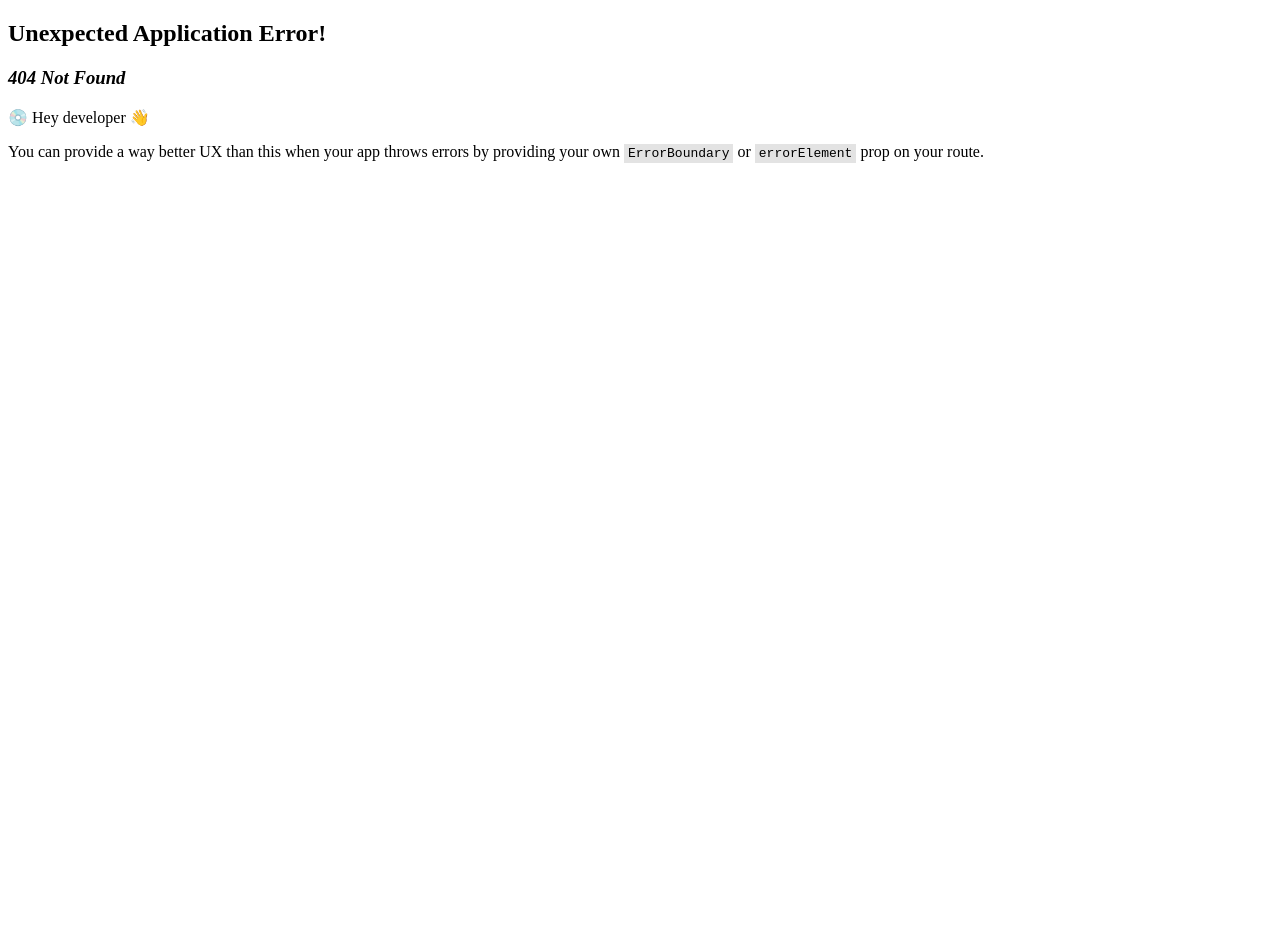
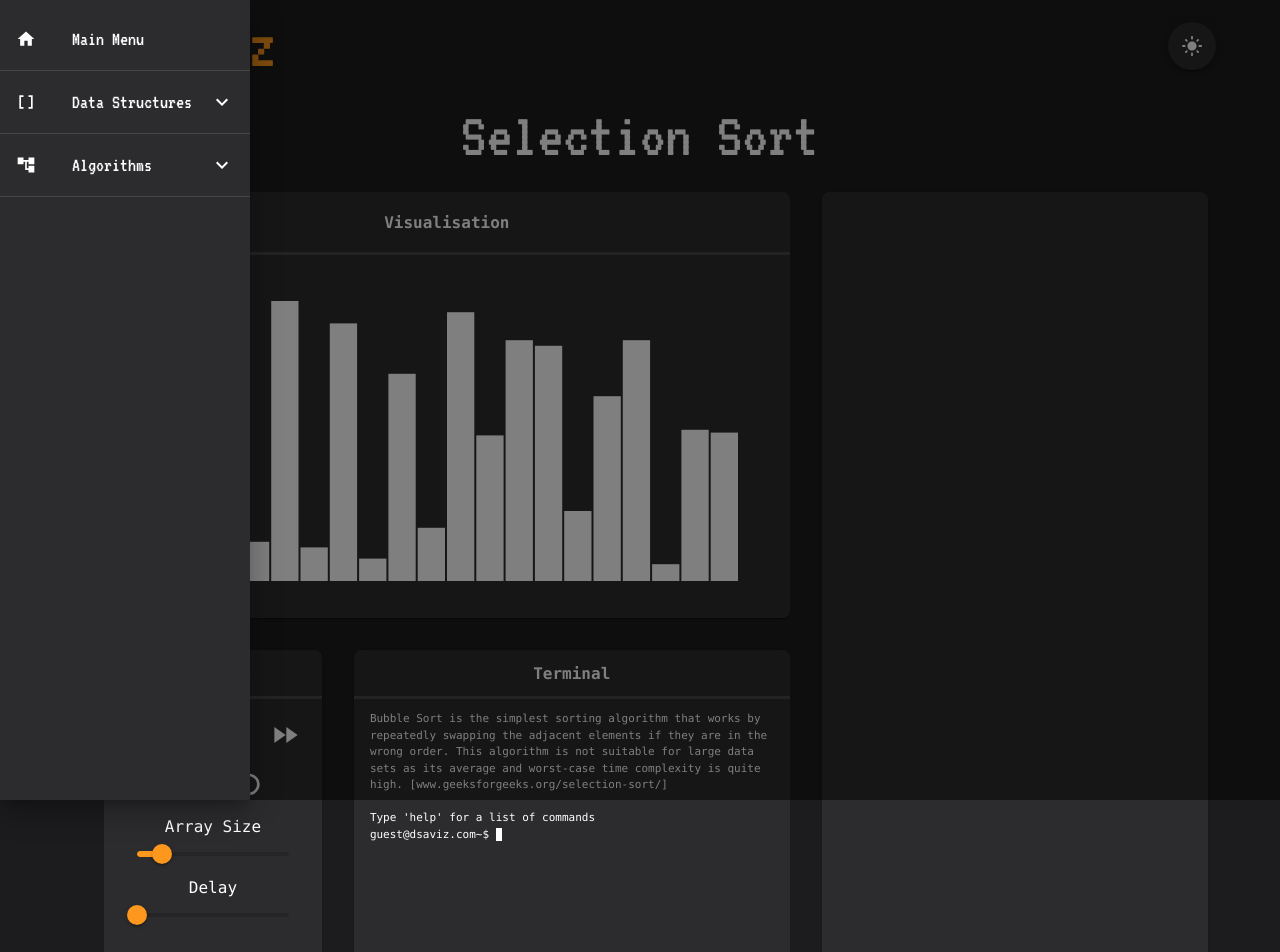
Before and after one commit to lukereed1/dsaviz, a React (Vite) app: page /selection-sort in a window 1280 px wide. Before the commit this address had no page. Shown: the top 952 px of the page. Before the commit the page ends 800 px from the top, so only its background shows below. Built offline with nearby package versions, Linux system fonts and the light colour scheme.

Commit message:
Files for selection, bubble, insertion and merge sort added

```diff
--- a/src/app/components/control-box/ControlBox.tsx
+++ b/src/app/components/control-box/ControlBox.tsx
@@ -9,9 +9,9 @@ import Slider from "@mui/material/Slider";
 import { Box, Divider, Typography } from "@mui/material";
 import { MutableRefObject, SyntheticEvent, useState } from "react";
 import ToolTipMessage from "./ToolTipMessage";
+import { generateRandomArray } from "../../util/util";
 
 interface Props {
-	generateRandomArray: (value: number) => number[];
 	algo: () => Promise<void>;
 	setData: (nums: number[]) => void;
 	setSortedIndices: (nums: number[]) => void;
@@ -32,7 +32,6 @@ export default function ControlBox(props: Props) {
 		sortingRef,
 		delayTimeRef,
 		algo,
-		generateRandomArray,
 		setData,
 		showValues,
 		nextStep,
@@ -108,7 +107,7 @@ export default function ControlBox(props: Props) {
 						<QuestionMarkIcon sx={styles.icon} />
 					</IconButton>
 				</ToolTipMessage>
-				<ToolTipMessage title="Play" top={true}>
+				<ToolTipMessage title={playing ? "Pause" : "Play"} top={true}>
 					<IconButton
 						aria-label="play/pause"
 						sx={styles.iconButton}
--- a/src/app/layout/MenuNestedList.tsx
+++ b/src/app/layout/MenuNestedList.tsx
@@ -17,6 +17,7 @@ interface MenuItem {
 	nested: boolean;
 	items?: SubMenuItem[];
 	menuToggle?: () => void;
+
 	open?: boolean;
 }
 
@@ -27,10 +28,17 @@ interface SubMenuItem {
 
 interface Props {
 	menuItems: MenuItem[];
+	handleMenu: () => void;
 }
 
 export default function NestedList(props: Props) {
 	const navigate = useNavigate();
+
+	function handleListItemButtonClick(path: string) {
+		props.handleMenu();
+		navigate(path);
+	}
+
 	return (
 		<List sx={styles.list}>
 			{props.menuItems.map((item) =>
@@ -50,7 +58,9 @@ export default function NestedList(props: Props) {
 							<List sx={styles.collapseList} disablePadding>
 								{item.items?.map((item) => (
 									<ListItemButton
-										onClick={() => navigate(item.path)}
+										onClick={() =>
+											handleListItemButtonClick(item.path)
+										}
 										sx={styles.collapseListItemButton}
 										key={item.label}>
 										{item.label}
@@ -63,7 +73,7 @@ export default function NestedList(props: Props) {
 				) : (
 					<Fragment key={item.label}>
 						<ListItemButton
-							onClick={() => navigate(item.path)}
+							onClick={() => handleListItemButtonClick(item.path)}
 							sx={styles.listItemButton}
 							key={item.label}>
 							<ListItemIcon>{item.icon}</ListItemIcon>
--- a/src/app/layout/SideMenu.tsx
+++ b/src/app/layout/SideMenu.tsx
@@ -52,7 +52,10 @@ export default function SideMenu() {
 			nested: true,
 			items: [
 				{ label: "Quick Sort", path: "/quick-sort" },
-				{ label: "Merge Sort", path: "#" },
+				{ label: "Bubble Sort", path: "/bubble-sort" },
+				{ label: "Selection Sort", path: "/selection-sort" },
+				{ label: "Insertion Sort", path: "/insertion-sort" },
+				{ label: "Merge Sort", path: "/merge-sort" },
 			],
 			menuToggle: () => handleAlgoMenu(),
 			open: algoMenuOpen,
@@ -62,7 +65,7 @@ export default function SideMenu() {
 	return (
 		<>
 			{/* onMouseEnter={handleMenu} */}
-			<Box sx={styles.sideMenuBox}>
+			<Box onMouseEnter={handleMenu} sx={styles.sideMenuBox}>
 				<List sx={styles.sideMenuList}>
 					{sideMenuItems.map(({ label, icon }) => (
 						<React.Fragment key={label}>
@@ -76,7 +79,10 @@ export default function SideMenu() {
 			</Box>
 			<Drawer anchor="left" open={menuOpen}>
 				<Box onMouseLeave={handleMenu} sx={styles.drawerBox}>
-					<NestedList menuItems={sideMenuItems} />
+					<NestedList
+						handleMenu={handleMenu}
+						menuItems={sideMenuItems}
+					/>
 				</Box>
 			</Drawer>
 		</>
--- a/src/app/util/util.ts
+++ b/src/app/util/util.ts
@@ -5,3 +5,12 @@ export function openNewTab(url: string) {
 export function delay(ms: number) {
 	return new Promise((resolve) => setTimeout(resolve, ms));
 }
+
+export function generateRandomArray(length: number) {
+	const arr = [];
+	for (let i = 0; i < length; i++) {
+		const randomNum = Math.floor(Math.random() * 100 + 1);
+		arr.push(randomNum);
+	}
+	return arr;
+}
--- /dev/null
+++ b/src/pages/algorithms/bubble-sort/BubbleSortPage.tsx
@@ -0,0 +1,84 @@
+import { useRef, useState } from "react";
+import AlgoPageTemplate from "../AlgoPageTemplate";
+import BarGraph from "../d3/BarGraph";
+import Terminal from "../../../app/components/terminal/TerminalWindow";
+import ControlBox from "../../../app/components/control-box/ControlBox";
+import { delay, generateRandomArray } from "../../../app/util/util";
+import CodeEditor from "../../../app/components/code-editor/CodeEditor";
+
+export default function BubbleSortPage() {
+	const [terminalOutputs, setTerminalOutputs] = useState<string[]>([
+		"Bubble Sort is the simplest sorting algorithm that works by repeatedly swapping the adjacent elements if they are in the wrong order. This algorithm is not suitable for large data sets as its average and worst-case time complexity is quite high. [www.geeksforgeeks.org/bubble-sort/]\n\nType 'help' for a list of commands",
+	]);
+	const [data, setData] = useState<number[]>(generateRandomArray(20));
+	const [dataSorted, setDataSorted] = useState<boolean>(false);
+	const [showValues, setShowValues] = useState<boolean>(false);
+	const [sortedIndices, setSortedIndices] = useState<number[]>([]);
+	const [indexComparison, setIndexComparison] = useState<
+		[number, number, number?] | undefined
+	>(undefined);
+	const sortingRef = useRef<boolean>(false);
+	const delayTimeRef = useRef<number>(0);
+	const stepResolveRef = useRef<() => void>();
+	const isPlayingRef = useRef<boolean>(false);
+
+	function stopSorting() {
+		sortingRef.current = false;
+		isPlayingRef.current = false;
+		setDataSorted(false);
+		setIndexComparison(undefined);
+		setSortedIndices([]);
+		stepResolveRef.current = undefined;
+	}
+
+	function stepThrough() {
+		if (isPlayingRef.current) return;
+		return new Promise<void>((resolve) => {
+			stepResolveRef.current = resolve;
+		});
+	}
+
+	function nextStep() {
+		if (stepResolveRef.current) {
+			stepResolveRef.current();
+		}
+	}
+
+	function displayValues() {
+		setShowValues(!showValues);
+	}
+
+	function printToTerminal(output: string) {
+		setTerminalOutputs((prevArray) => [...prevArray, output]);
+	}
+
+	return (
+		<AlgoPageTemplate
+			header={"Bubble Sort"}
+			visualisation={<BarGraph data={data} showValues={showValues} />}
+			controls={
+				<ControlBox
+					data={data}
+					arrayLength={data ? data.length : 4}
+					isPlayingRef={isPlayingRef}
+					sortingRef={sortingRef}
+					delayTimeRef={delayTimeRef}
+					setData={setData}
+					nextStep={nextStep}
+					stopSorting={stopSorting}
+					showValues={displayValues}
+					algo={undefined}
+					setSortedIndices={setSortedIndices}
+				/>
+			}
+			terminal={
+				<Terminal
+					terminalOutputs={terminalOutputs}
+					setTerminalOutputs={setTerminalOutputs}
+					header="bubble-sort"
+				/>
+			}
+			codeEditor={undefined}
+		/>
+	);
+}
--- /dev/null
+++ b/src/pages/algorithms/insertion-sort/InsertionSort.tsx
@@ -0,0 +1,17 @@
+import { useState } from "react";
+import { generateRandomArray } from "../../../app/util/util";
+import AlgoPageTemplate from "../AlgoPageTemplate";
+
+export default function InsertionSortPage() {
+	const [data, setData] = useState<number[]>(generateRandomArray(20));
+
+	return (
+		<AlgoPageTemplate
+			header={"Bubble Sort"}
+			visualisation={undefined}
+			controls={undefined}
+			terminal={undefined}
+			codeEditor={undefined}
+		/>
+	);
+}
--- /dev/null
+++ b/src/pages/algorithms/merge-sort/MergeSortPage.tsx
@@ -0,0 +1,17 @@
+import { useState } from "react";
+import { generateRandomArray } from "../../../app/util/util";
+import AlgoPageTemplate from "../AlgoPageTemplate";
+
+export default function MergeSortPage() {
+	const [data, setData] = useState<number[]>(generateRandomArray(20));
+
+	return (
+		<AlgoPageTemplate
+			header={"Bubble Sort"}
+			visualisation={undefined}
+			controls={undefined}
+			terminal={undefined}
+			codeEditor={undefined}
+		/>
+	);
+}
--- a/src/pages/algorithms/quick-sort/QuickSortPage.tsx
+++ b/src/pages/algorithms/quick-sort/QuickSortPage.tsx
@@ -3,7 +3,7 @@ import AlgoPageTemplate from "../AlgoPageTemplate";
 import BarGraph from "../d3/BarGraph";
 import Terminal from "../../../app/components/terminal/TerminalWindow";
 import ControlBox from "../../../app/components/control-box/ControlBox";
-import { delay } from "../../../app/util/util";
+import { delay, generateRandomArray } from "../../../app/util/util";
 import CodeEditor from "../../../app/components/code-editor/CodeEditor";
 import { quickSortFiles } from "./quickSortFiles";
 
@@ -23,15 +23,6 @@ export default function QuickSortPage() {
 	const delayTimeRef = useRef<number>(0);
 	const stepResolveRef = useRef<() => void>();
 	const isPlayingRef = useRef<boolean>(false);
-
-	function generateRandomArray(length: number) {
-		const arr = [];
-		for (let i = 0; i < length; i++) {
-			const randomNum = Math.floor(Math.random() * 100 + 1);
-			arr.push(randomNum);
-		}
-		return arr;
-	}
 
 	async function handleQuickSort() {
 		if (!data || dataSorted || sortingRef.current) return;
@@ -133,7 +124,6 @@ export default function QuickSortPage() {
 	}
 
 	return (
-		<>
 		<AlgoPageTemplate
 			header={"Quick Sort"}
 			visualisation={
@@ -157,7 +147,6 @@ export default function QuickSortPage() {
 					showValues={displayValues}
 					algo={handleQuickSort}
 					setSortedIndices={setSortedIndices}
-						generateRandomArray={generateRandomArray}
 				/>
 			}
 			terminal={
@@ -170,6 +159,5 @@ export default function QuickSortPage() {
 			codeEditor={
 				<CodeEditor files={quickSortFiles} />
 			}></AlgoPageTemplate>
-		</>
 	);
 }
--- a/src/pages/algorithms/quick-sort/quickSortFiles.ts
+++ b/src/pages/algorithms/quick-sort/quickSortFiles.ts
@@ -3,7 +3,8 @@ import JavaLogo from "../../../assets/java.svg";
 import JavascriptLogo from "../../../assets/js.svg";
 import CppLogo from "../../../assets/cpp.svg";
 
-const javascriptCode = `function partition(arr, low, high) {
+const javascriptCode = `// Quick sort JavaScript implementation
+function partition(arr, low, high) {
   let pivot = arr[high];
   let i = low - 1;
   for (let j = low; j <= high - 1; j++) {
@@ -30,7 +31,8 @@ quickSort(arr, 0, N - 1);
 console.log("Sorted array:");
 console.log(arr.join(" "));`;
 
-const pythonCode = `def partition(array, low, high):
+const pythonCode = `# Quick sort Python implementation
+def partition(array, low, high):
     pivot = array[high]
     i = low - 1
     for j in range(low, high):
@@ -54,7 +56,8 @@ if __name__ == '__main__':
     for x in array:
         print(x, end=" ")`;
 
-const javaCode = `import java.io.*;
+const javaCode = `// Quick sort Java implementation
+import java.io.*;
 
 class QuickSort {
     static void swap(int[] arr, int i, int j) {
@@ -98,7 +101,8 @@ class QuickSort {
         printArr(arr);
     }
 }`;
-const cppCode = `using namespace std;
+const cppCode = `// Quick sort C++ implementation
+using namespace std;
 
 int partition(int arr[], int low, int high) {
     int pivot = arr[high];
@@ -134,25 +138,25 @@ int main() {
 
 export const quickSortFiles = [
 	{
-		file: "quicksort.js",
+		file: "qsort.js",
 		language: "javascript",
 		code: javascriptCode,
 		icon: JavascriptLogo,
 	},
 	{
-		file: "quicksort.py",
+		file: "qsort.py",
 		language: "python",
 		code: pythonCode,
 		icon: PythonLogo,
 	},
 	{
-		file: "quicksort.java",
+		file: "qsort.java",
 		language: "java",
 		code: javaCode,
 		icon: JavaLogo,
 	},
 	{
-		file: "quicksort.cpp",
+		file: "qsort.cpp",
 		language: "cpp",
 		code: cppCode,
 		icon: CppLogo,
--- /dev/null
+++ b/src/pages/algorithms/selection-sort/SelectionSort.tsx
@@ -0,0 +1,84 @@
+import { useRef, useState } from "react";
+import AlgoPageTemplate from "../AlgoPageTemplate";
+import BarGraph from "../d3/BarGraph";
+import Terminal from "../../../app/components/terminal/TerminalWindow";
+import ControlBox from "../../../app/components/control-box/ControlBox";
+import { delay, generateRandomArray } from "../../../app/util/util";
+import CodeEditor from "../../../app/components/code-editor/CodeEditor";
+
+export default function SelectionSortPage() {
+	const [terminalOutputs, setTerminalOutputs] = useState<string[]>([
+		"Bubble Sort is the simplest sorting algorithm that works by repeatedly swapping the adjacent elements if they are in the wrong order. This algorithm is not suitable for large data sets as its average and worst-case time complexity is quite high. [www.geeksforgeeks.org/selection-sort/]\n\nType 'help' for a list of commands",
+	]);
+	const [data, setData] = useState<number[]>(generateRandomArray(20));
+	const [dataSorted, setDataSorted] = useState<boolean>(false);
+	const [showValues, setShowValues] = useState<boolean>(false);
+	const [sortedIndices, setSortedIndices] = useState<number[]>([]);
+	const [indexComparison, setIndexComparison] = useState<
+		[number, number, number?] | undefined
+	>(undefined);
+	const sortingRef = useRef<boolean>(false);
+	const delayTimeRef = useRef<number>(0);
+	const stepResolveRef = useRef<() => void>();
+	const isPlayingRef = useRef<boolean>(false);
+
+	function stopSorting() {
+		sortingRef.current = false;
+		isPlayingRef.current = false;
+		setDataSorted(false);
+		setIndexComparison(undefined);
+		setSortedIndices([]);
+		stepResolveRef.current = undefined;
+	}
+
+	function stepThrough() {
+		if (isPlayingRef.current) return;
+		return new Promise<void>((resolve) => {
+			stepResolveRef.current = resolve;
+		});
+	}
+
+	function nextStep() {
+		if (stepResolveRef.current) {
+			stepResolveRef.current();
+		}
+	}
+
+	function displayValues() {
+		setShowValues(!showValues);
+	}
+
+	function printToTerminal(output: string) {
+		setTerminalOutputs((prevArray) => [...prevArray, output]);
+	}
+
+	return (
+		<AlgoPageTemplate
+			header={"Selection Sort"}
+			visualisation={<BarGraph data={data} showValues={showValues} />}
+			controls={
+				<ControlBox
+					data={data}
+					arrayLength={data ? data.length : 4}
+					isPlayingRef={isPlayingRef}
+					sortingRef={sortingRef}
+					delayTimeRef={delayTimeRef}
+					setData={setData}
+					nextStep={nextStep}
+					stopSorting={stopSorting}
+					showValues={displayValues}
+					algo={undefined}
+					setSortedIndices={setSortedIndices}
+				/>
+			}
+			terminal={
+				<Terminal
+					terminalOutputs={terminalOutputs}
+					setTerminalOutputs={setTerminalOutputs}
+					header="selection-sort"
+				/>
+			}
+			codeEditor={undefined}
+		/>
+	);
+}
--- a/src/pages/menu/MenuPage.tsx
+++ b/src/pages/menu/MenuPage.tsx
@@ -34,8 +34,10 @@ export default function MenuPage() {
 			label: "Algorithms",
 			items: [
 				{ label: "Quick Sort", path: "/quick-sort" },
-				{ label: "Merge Sort", path: "#" },
-				{ label: "Insertion Sort", path: "#" },
+				{ label: "Bubble Sort", path: "/bubble-sort" },
+				{ label: "Selection Sort", path: "/selection-sort" },
+				{ label: "Insertion Sort", path: "/insertion-sort" },
+				{ label: "Merge Sort", path: "/merge-sort" },
 			],
 			open: algoMenuOpen,
 			toggleMenu: () => handleAlgoMenu(),
```
Also changed, not shown: src/app/router/Routes.tsx (+8 -0 lines). Lines whose indentation alone changed are shown as unchanged.
